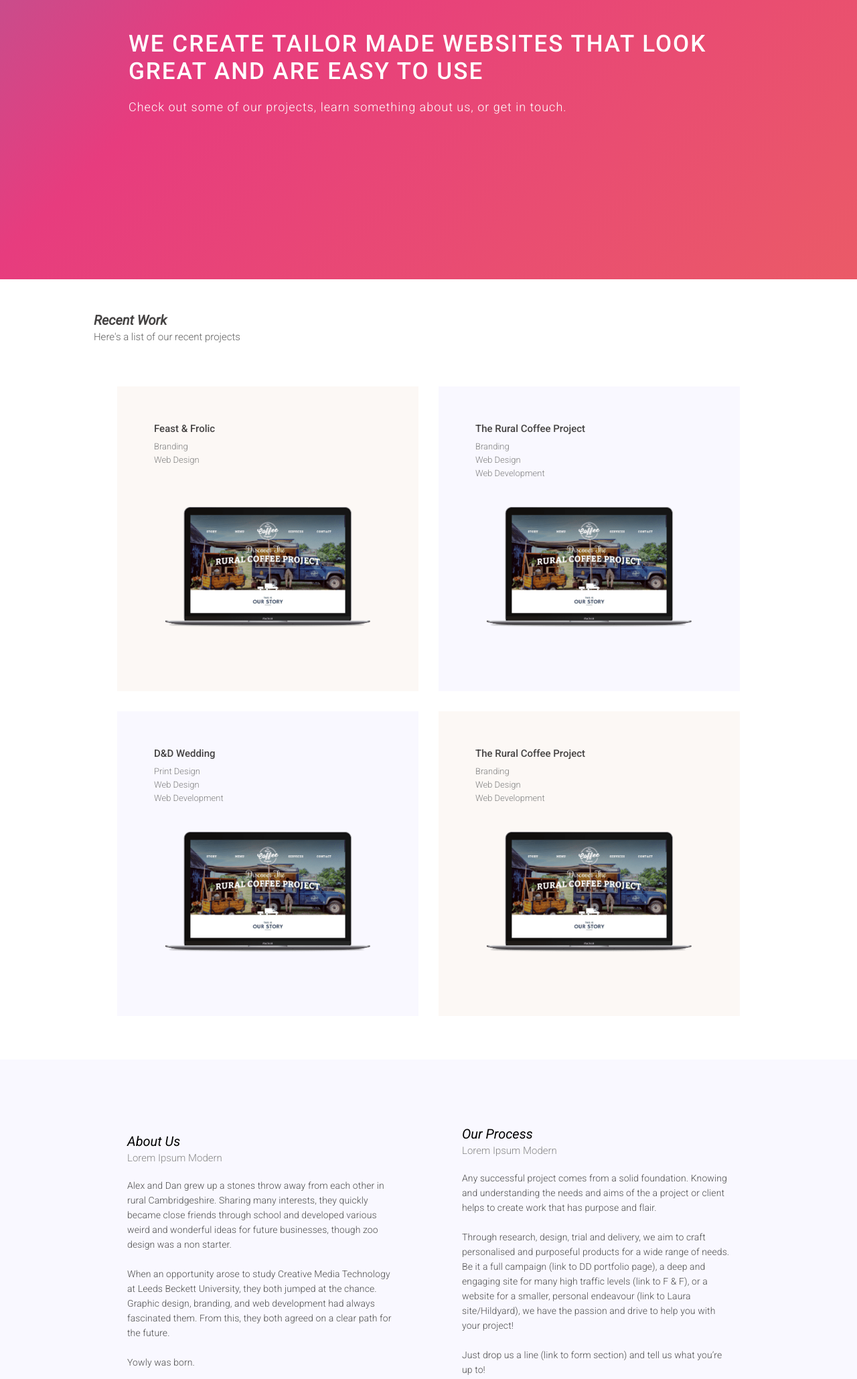
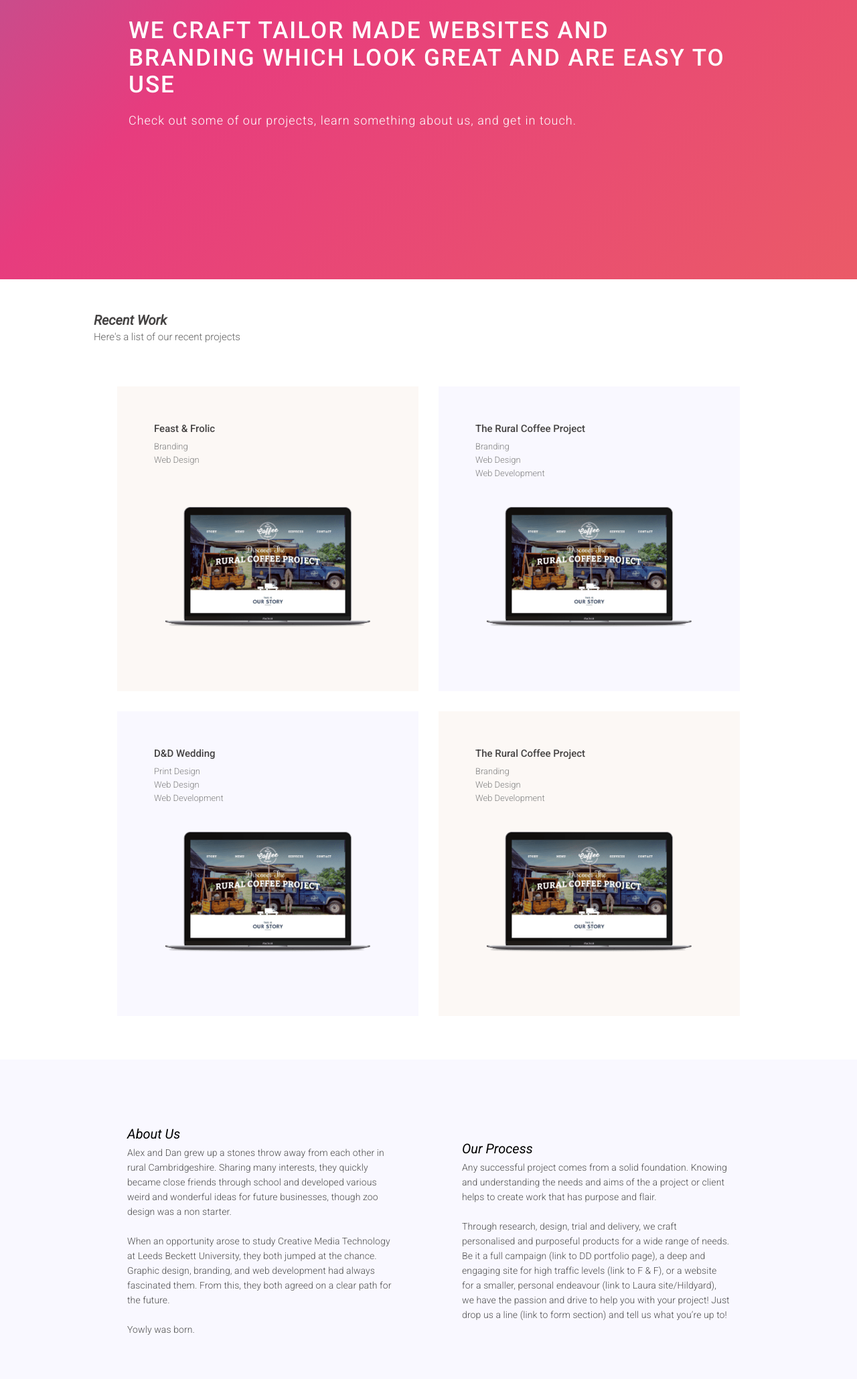
Before and after one commit to danielcrice/yowly.github.io, a plain HTML site: page index.html in a window 1280 px wide. Shown: the part 223-2282 px from the top of the page at 67% size. Drawn offline with nearby package versions, Linux system fonts and the light colour scheme.

Commit message:
fixed some shiz

```diff
--- a/index.html
+++ b/index.html
@@ -31,9 +31,8 @@
     </nav>
 
     <div class="hero_layout">
-      <h1>We create tailor made websites that look great
-And are easy to use</h1>
-      <h2>Check out some of our projects, learn something about us, or get in touch.</h2>
+      <h1>We craft tailor made websites and branding which look great and are easy to use</h1>
+      <h2>Check out some of our projects, learn something about us, and get in touch.</h2>
     </div>
 
   </header>
@@ -80,14 +79,12 @@ And are easy to use</h1>
     <div class="a_container">
       <div class="p_module">
         <h1>About Us</h1>
-        <h2>Lorem Ipsum Modern</h2>
         <p>Alex and Dan grew up a stones throw away from each other in rural Cambridgeshire. Sharing many interests, they quickly became close friends through school and developed various weird and wonderful ideas for future businesses, though zoo design was a non starter. <br><br>When an opportunity arose to study Creative Media Technology at Leeds Beckett University, they both jumped at the chance. Graphic design, branding, and web development had always fascinated them. From this, they both agreed on a clear path for the future. <br><br>Yowly was born.</p>
       </div>
 
       <div class="p_module">
         <h1>Our Process</h1>
-        <h2>Lorem Ipsum Modern</h2>
-        <p>Any successful project comes from a solid foundation. Knowing and understanding the needs and aims of the a project or client helps to create work that has purpose and flair. <br><br>Through research, design, trial and delivery, we aim to craft personalised and purposeful products for a wide range of needs. Be it a full campaign (link to DD portfolio page), a deep and engaging site for many high traffic levels (link to F &amp; F), or a website for a smaller, personal endeavour (link to Laura site/Hildyard), we have the passion and drive to help you with your project! <br><br> Just drop us a line (link to form section) and tell us what you’re up to!</p>
+        <p>Any successful project comes from a solid foundation. Knowing and understanding the needs and aims of the a project or client helps to create work that has purpose and flair. <br><br>Through research, design, trial and delivery, we craft personalised and purposeful products for a wide range of needs. Be it a full campaign (link to DD portfolio page), a deep and engaging site for high traffic levels (link to F &amp; F), or a website for a smaller, personal endeavour (link to Laura site/Hildyard), we have the passion and drive to help you with your project! Just drop us a line (link to form section) and tell us what you’re up to!</p>
       </div>
     </div>
 
@@ -120,7 +117,7 @@ And are easy to use</h1>
       <input type="text" name="name" placeholder="Enter your name">
       <label>Email</label>
       <input type="email" name="_replyto" placeholder="Enter your email address">
-      <label>What are you looking for</label>
+      <label>What are you looking for?</label>
       <input type="text" name="What are you looking for?" placeholder="Describe how we can help you">
       <input type="submit" value="Send Enquiry">
   </form>
```
